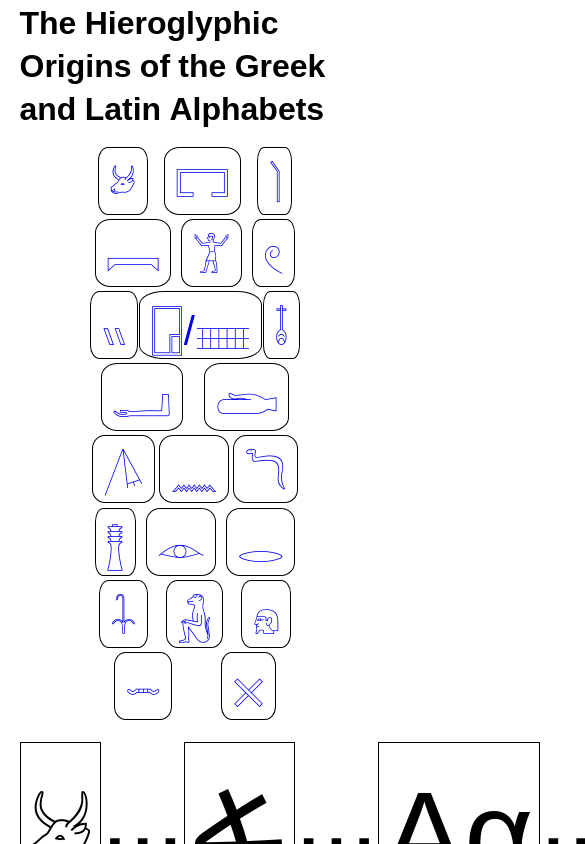
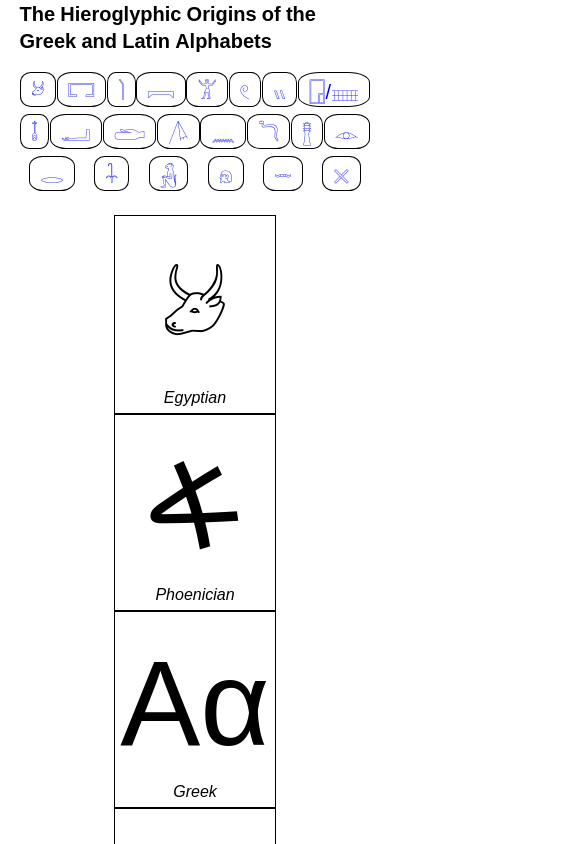
Before and after one commit to philjonas/alphabet-origins, a React (Create React App) app: page / in a window 390 px wide. Shown: the top 844 px of the page, 585 px wide, since content can reach past the window. Built offline with nearby package versions, Linux system fonts and the light colour scheme; a web font is replaced by a local one.

Commit message:
mobile styling pre-testing

```diff
--- a/src/App.css
+++ b/src/App.css
@@ -1,8 +1,15 @@
-.page-title{
-    margin: auto;
+.page-title {
+  margin: auto;
 }
 
-.App{
-    display: flex;
-    flex-direction: column;
+.App {
+  display: flex;
+  flex-direction: column;
 }
+
+@media screen and (max-width: 480px) {
+  .page-title {
+    margin: auto;
+    font-size: 20px;
+  }
+}
--- a/src/components/Divider/style.css
+++ b/src/components/Divider/style.css
@@ -1,3 +1,9 @@
-.divider{
-    font-size: 100px;
+.divider {
+  font-size: 100px;
 }
+
+@media screen and (max-width: 480px) {
+  .divider {
+    display: none;
+  }
+}
--- a/src/components/EtymologyCard/style.css
+++ b/src/components/EtymologyCard/style.css
@@ -1,29 +1,35 @@
-.egyptian{
+.egyptian {
   font-size: 120px;
 }
 
-.phoenician{
+.phoenician {
   font-size: 120px;
 }
 
-.greek{
+.greek {
   font-size: 100px;
 }
 
-.latin{
+.latin {
   font-size: 100px;
 }
 
-.letter-container{
+.letter-container {
   display: flex;
   align-content: center;
   margin: auto;
 }
 
-.logo-container{
+.logo-container {
   display: grid;
 }
 
-.letter-meaning{
+.letter-meaning {
   margin: auto;
 }
+
+@media screen and (max-width: 480px) {
+  .letter-container {
+    display: block;
+  }
+}
--- a/src/components/HieroglyphicsHeader/style.css
+++ b/src/components/HieroglyphicsHeader/style.css
@@ -20,3 +20,19 @@ a {
   margin: auto auto 2% auto;
   border-radius: 20%;
 }
+
+@media screen and (max-width: 480px) {
+  .hieroglyphics-container {
+    display: flex;
+    flex-wrap: wrap;
+    width: 100%;
+  }
+
+  .hieroglyph-link {
+    border-radius: 30%;
+  }
+
+  .hieroglyphics-span {
+    font-size: 20px;
+  }
+}
--- a/src/components/LogogramBox/style.css
+++ b/src/components/LogogramBox/style.css
@@ -1,19 +1,26 @@
-.symbol{
+.symbol {
   font-size: 120px;
 }
 
-.smaller-symbol{
+.smaller-symbol {
   font-size: 100px;
 }
 
-.legend{
+.legend {
   margin: auto;
   font-style: italic;
 }
 
-.container-logogram{
+.container-logogram {
   display: grid;
   height: 100%;
   border: 1px solid #000;
   padding: 5px;
 }
+
+@media screen and (max-width: 480px) {
+  .symbol,
+  .smaller-symbol {
+    margin: auto;
+  }
+}
```
Lines whose indentation alone changed are shown as unchanged.
